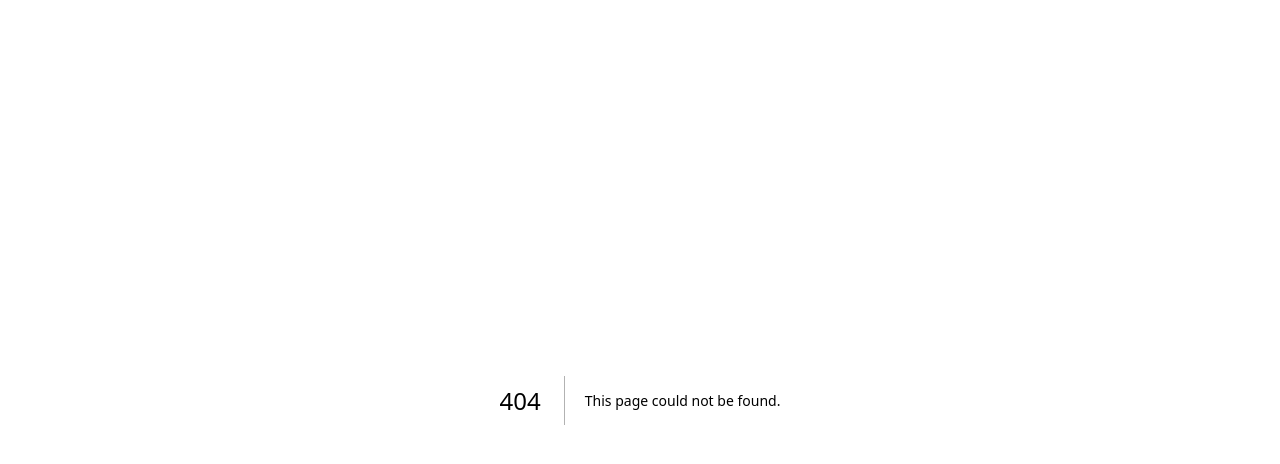
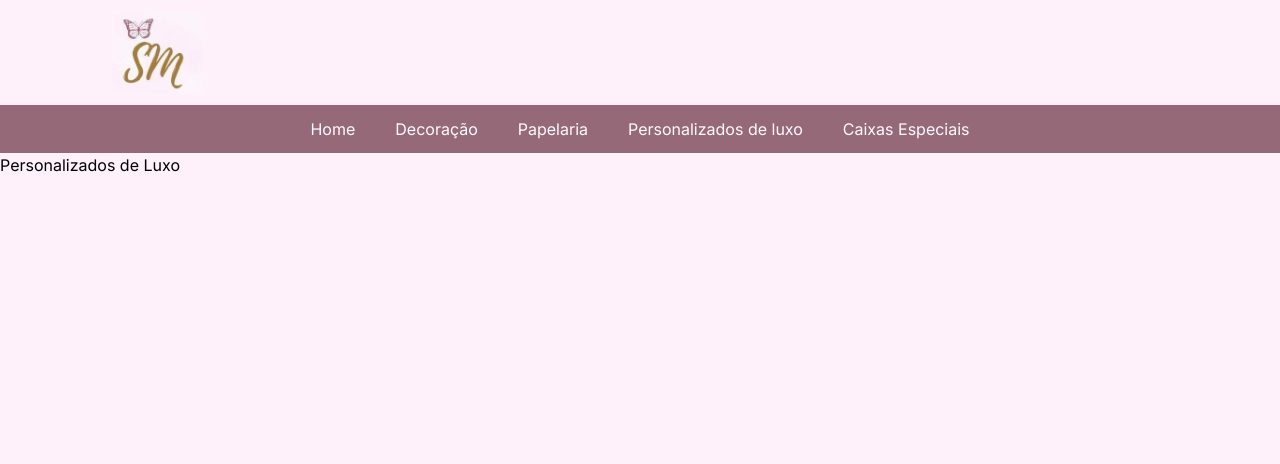
Before and after one commit to luanamsilva/personalizados, a Next.js app: page /lux in a window 1280 px wide. Before the commit this address had no page. Shown: the top 464 px of the page. Built offline with nearby package versions, Linux system fonts and the light colour scheme.

Commit message:
pages-created

```diff
--- a/src/app/components/Header.tsx
+++ b/src/app/components/Header.tsx
@@ -1,5 +1,6 @@
 import  Image  from 'next/image';
-
+import Link from 'next/link';
+import { navLinks } from '../data/nav';
 
 export const Header = () => {
   return (
@@ -12,11 +13,12 @@ export const Header = () => {
       <nav className="bg-main text-light">
 
         <ul className="flex flex-col items-center sm:flex-row sm:justify-center sm:items-center p-3 gap-10 ">
-          <li className='hover:text-gray-300'><a href="/">Página Inicial</a></li>
-          <li className='hover:text-gray-300 '><a href="/decoration">Decoração</a></li>
-          <li className='hover:text-gray-300'><a href="/stationary">Papelaria</a></li>
-          <li className='hover:text-gray-300'><a href="/lux">Personalizados de Luxo</a></li>
-          <li className='hover:text-gray-300'><a href="/special">Caixas Especiais</a></li>
+        {navLinks.map((link, index)=>(
+<li className='hover:text-gray-300' key={index}>
+  <Link href={link.path}>{link.label}</Link>
+</li>
+        ))}
+
         </ul>
       </nav>
     </header>
--- /dev/null
+++ b/src/app/data/nav.ts
@@ -0,0 +1,8 @@
+
+export const navLinks = [
+  {label: 'Home' , path: '/'},
+  {label: 'Decoração' , path: '/decoration'},
+  {label: 'Papelaria' , path: '/stationary'},
+  {label: 'Personalizados de luxo' , path: '/lux'},
+  {label: 'Caixas Especiais' , path: '/special'},
+]
--- /dev/null
+++ b/src/app/decoration/page.tsx
@@ -0,0 +1,10 @@
+import { Header } from "../components/Header"
+
+const Decoration = () =>{
+  return(<>
+  <Header/>
+  Decoração
+  </>)
+}
+
+export default Decoration
--- a/src/app/layout.tsx
+++ b/src/app/layout.tsx
@@ -1,6 +1,7 @@
 import './globals.css'
 import type { Metadata } from 'next'
 import { Inter } from 'next/font/google'
+import { Header } from './components/Header'
 
 const inter = Inter({ subsets: ['latin'] })
 
@@ -16,6 +17,7 @@ export default function RootLayout({
 }) {
   return (
     <html lang="en">
+
       <body className={inter.className}>{children}</body>
     </html>
   )
--- /dev/null
+++ b/src/app/lux/page.tsx
@@ -0,0 +1,10 @@
+import { Header } from "../components/Header"
+
+const Lux = () =>{
+  return(<>
+  <Header/>
+  Personalizados de Luxo
+  </>)
+}
+
+export default Lux
--- /dev/null
+++ b/src/app/special/page.tsx
@@ -0,0 +1,10 @@
+import { Header } from "../components/Header"
+
+const Special = () =>{
+  return(<>
+  <Header/>
+  Caixas Especiais
+  </>)
+}
+
+export default Special
--- /dev/null
+++ b/src/app/stationary/page.tsx
@@ -0,0 +1,10 @@
+import { Header } from "../components/Header"
+
+const Stationary = () =>{
+  return(<>
+  <Header/>
+  Papelaria
+  </>)
+}
+
+export default Stationary
```
